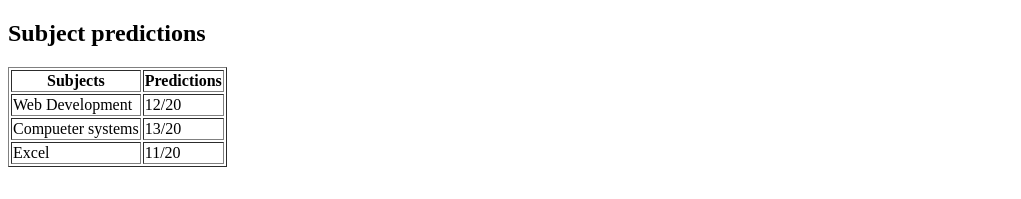
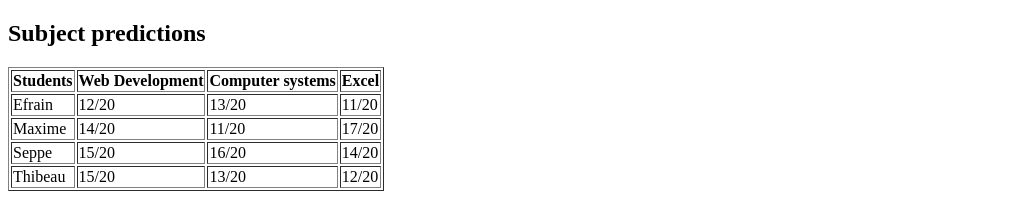
Before and after one commit to str-efrain/webdevelopment, a plain HTML site: page labo_3/homepage/homepage_uitbreiding.html in a window 1280 px wide. Shown: the part 1769-1968 px from the top of the page, without its empty margins (0-1021 px from the left). Before the commit the page ends 1944 px from the top, so only its background shows below. Drawn offline with Linux system fonts and the light colour scheme.

Commit message:
Labo 3 (Definitief)
Nog enkele aanpassingen gedaan

```diff
--- a/labo_3/homepage/homepage_uitbreiding.html
+++ b/labo_3/homepage/homepage_uitbreiding.html
@@ -107,22 +107,36 @@
             <table border="1">
                 <thead>
                     <tr>
-                        <th>Subjects</th>
-                        <th>Predictions</th>
+                        <th>Students</th>
+                        <th>Web Development</th>
+                        <th>Computer systems</th>
+                        <th>Excel</th>
                     </tr>
                 </thead>
                 <tbody>
                     <tr>
-                        <td>Web Development</td>
+                        <td>Efrain</td>
                         <td>12/20</td>
+                        <td>13/20</td>
+                        <td>11/20</td>
                     </tr>
                     <tr>
-                        <td>Compueter systems</td>
-                        <td>13/20</td>
+                        <td>Maxime</td>
+                        <td>14/20</td>
+                        <td>11/20</td>
+                        <td>17/20</td>
                     </tr>
                     <tr>
-                        <td>Excel</td>
-                        <td>11/20</td>
+                        <td>Seppe</td>
+                        <td>15/20</td>
+                        <td>16/20</td>
+                        <td>14/20</td>
+                    </tr>
+                    <tr>
+                        <td>Thibeau</td>
+                        <td>15/20</td>
+                        <td>13/20</td>
+                        <td>12/20</td>
                     </tr>
                 </tbody>
             </table>
```
Also changed, not shown: labo_3/opleidingsaanbod/opleidingsaanbod.html (+7 -5 lines).
